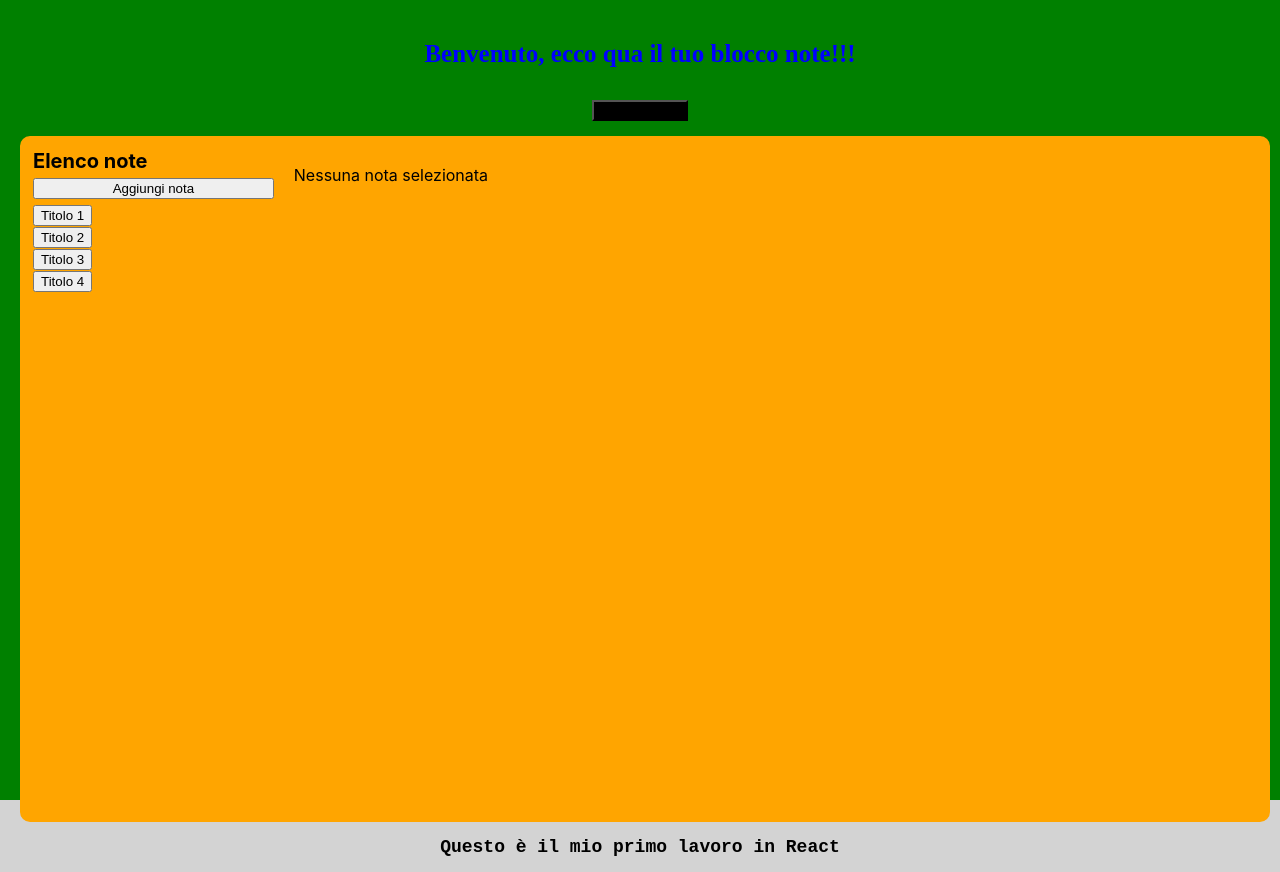
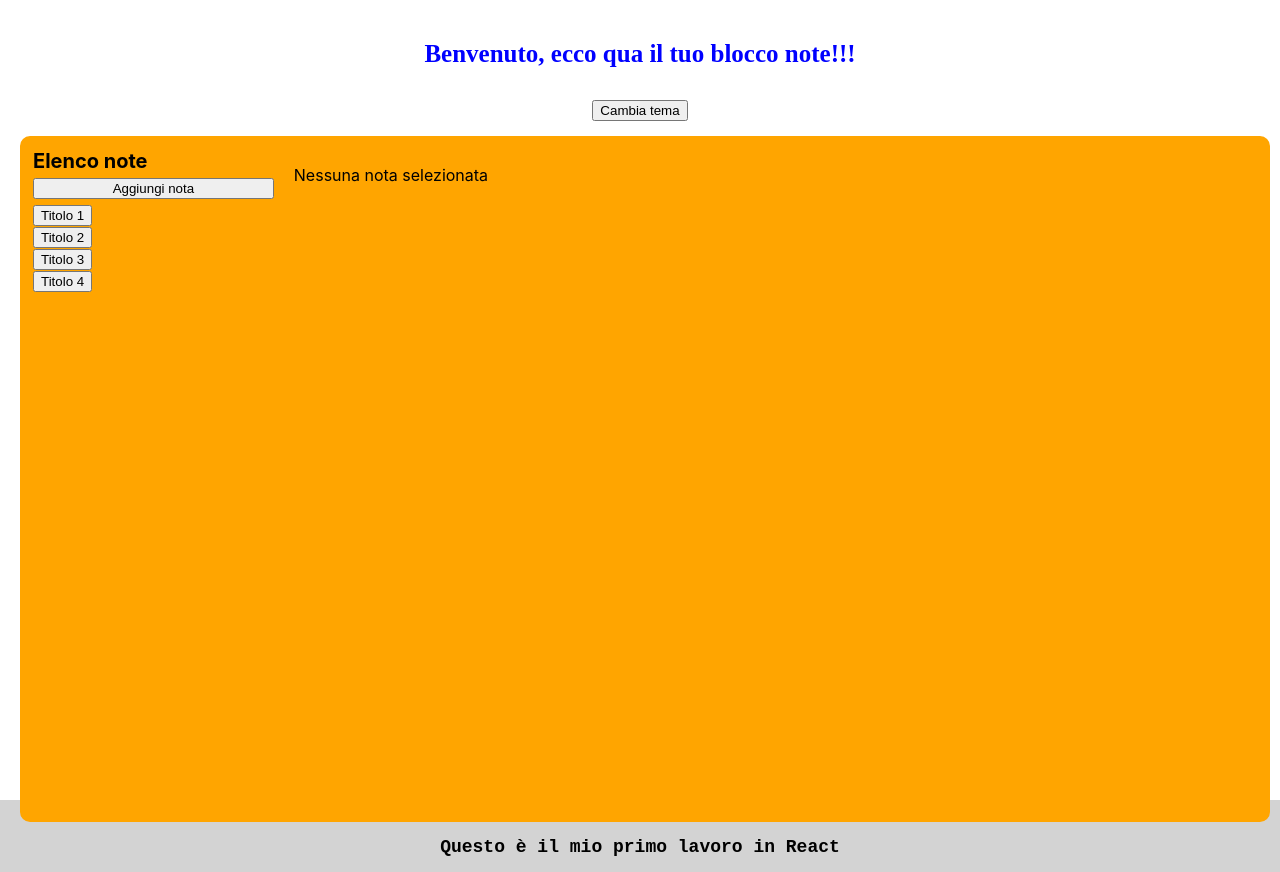
Before and after one commit to Cenzino21/blocco_note, a React (Create React App) app: page / in a window 1280 px wide. Built offline with nearby package versions, Linux system fonts and the light colour scheme.

Commit message:
Commit 15

```diff
--- a/src/App.css
+++ b/src/App.css
@@ -11,8 +11,9 @@
   color: #6c6cf6;
 }
 
-.dark {
-  background-color: black;
+.bottoneCambiaTemaDark {
+  background-color: red;
+  color: #ffffff;
 }
 
 .bottoneCambiaTema {
@@ -34,6 +35,10 @@
   border-radius: 10px;
 }
 
+.contenitoreDark{
+  border: 2px dotted #000000;
+}
+
 .parteNote {
   display: flex;
   flex-direction: column; /*Dall'alto verso il basso, come una colonna*/
@@ -42,6 +47,10 @@
   padding: 10px;
   gap: 5px;
   overflow: scroll; /*Per scorrere con la barra*/
+}
+
+.parteNoteDark{
+  background-color: #ffff00;
 }
 
 .parteTesto {
@@ -53,12 +62,17 @@
   padding: 10px;
 }
 
+.parteTestoDark{
+  font-weight: bold;
+}
+
 button:hover {
   background-color: #d3d3d3;
   color: #ff0000;
   cursor: pointer;
 }
 
+/*
 .inserimentoTitolo {
   background-color: #ffa500;
   border: none;
@@ -73,18 +87,17 @@ button:hover {
 .inserimentoTesto {
   display: flex;
   border: none;
-  outline: none; /*Senza riquadro di quando vai a schiacciare*/
+  outline: none; /*Senza riquadro di quando vai a schiacciare
   font-size: 15px;
   margin-top: 30px;
   background-color: #ffa500;
 }
 
 .dataOra {
-  color: #000000;
   display: flex;
   flex-direction: row;
   gap: 100px;
-}
+}*/
 
 footer {
   text-align: center;
--- a/src/App.jsx
+++ b/src/App.jsx
@@ -35,12 +35,13 @@ export default function App() {
 
   return (
     <div className={`App ${theme.value === DARK ? "AppDark" : ""}`}>
-      <header className="messaggioDiBenvenuto"><p>Benvenuto, ecco qua il tuo blocco note!!!</p>
-      <button type="button" className={`bottoneCambiaTema ${theme.value === "Dark" && "dark"}`} onClick={handleChangeTheme}>Cambia tema</button>
-      </header>
-      <div className="contenitore">
-        <ElencoNote elencoNote={nuoveNote} setNota={setNotaSelezionata}/>
-        <CompilaNota notaSelezionata={notaSelezionata}/>
+      <header className={`messaggioDiBenvenuto ${theme.value === DARK ? "messaggioDiBenvenutoDark" : ""}`}>
+        <p>Benvenuto, ecco qua il tuo blocco note!!!</p>
+      <button type="button" className={`bottoneCambiaTema ${theme.value === DARK ? "bottoneCambiaTemaDark" : ""}`} onClick={handleChangeTheme}>
+        Cambia tema</button></header>
+      <div className={`contenitore ${theme.value === DARK ? "contenitoreDark" : ""}`}>
+        <ElencoNote elencoNote={nuoveNote} setNota={setNotaSelezionata} theme={theme.value}/>
+        <CompilaNota notaSelezionata={notaSelezionata} theme={theme.value}/>
       </div>
       <footer>
         <div>Questo è il mio primo lavoro in React</div>
--- a/src/components/CompilaNote/CompilaNota.jsx
+++ b/src/components/CompilaNote/CompilaNota.jsx
@@ -1,17 +1,18 @@
 //import { nuoveNote } from "../../App"
 import React from "react"
+import { DARK } from "../../utils/themeConst";
 //import NotaSingola from "./NotaSingola"
 
 export default function CompilaNota(props) {
   if (!props.notaSelezionata) {
     return (
-      <div className="parteTesto">
+      <div className={`parteTesto ${props.theme === DARK ? "parteTestoDark" : ""}`}>
         <p>Nessuna nota selezionata</p>
       </div>
     );
   }
   return (
-    <div className="parteTesto">
+    <div className={`parteTesto ${props.theme === DARK ? "parteTestoDark" : ""}`}>
       <p>Titolo: {props.notaSelezionata.titoloNota}</p>
       <p>Data: {props.notaSelezionata.data}</p>
       <p>Ora: {props.notaSelezionata.ora}</p>
--- a/src/components/CompilaNote/NotaSingola.jsx
+++ b/src/components/CompilaNote/NotaSingola.jsx
@@ -1,9 +1,10 @@
 import React from "react"
+import { DARK } from "../../utils/themeConst"
 
-export default function NotaSingola({titolo, data, ora, testo}) {
+export default function NotaSingola(theme, {titolo, data, ora, testo}) {
 
     return (
-      <div className="parteTesto">
+      <div className={`parteTesto ${theme === DARK ? "parteTestoDark" : ""}`}>
         <input type="text" placeholder="Titolo" className="inserimentoTitolo" value={titolo}></input>
         <div className="dataOra">
         <div>{data}</div> <div>{ora}</div>
--- a/src/components/ElencoNote/ElencoNote.jsx
+++ b/src/components/ElencoNote/ElencoNote.jsx
@@ -1,3 +1,4 @@
+import { DARK } from "../../utils/themeConst";
 import Titolo from "../Titolo";
 import React from "react";
 
@@ -5,7 +6,7 @@ const titoloDelleNote = "Elenco note";
 
 export default function ElencoNote(props) {
   return(
-    <div className="parteNote">
+    <div className={`parteNote ${props.theme === DARK ? "parteNoteDark" : ""}`}>
       <Titolo titoloNote={titoloDelleNote} />
       <button type="button">Aggiungi nota</button>
       <div>
--- a/src/components/Redux/themeSlice.js
+++ b/src/components/Redux/themeSlice.js
@@ -1,8 +1,8 @@
 import { createSlice } from '@reduxjs/toolkit'
-import { DARK } from '../../utils/themeConst';
+import { LIGHT } from '../../utils/themeConst';
 
 const initialState={
-  value: DARK
+  value: LIGHT
 };
 const themeSlice = createSlice({
   name: 'theme',
--- a/src/index.css
+++ b/src/index.css
@@ -18,11 +18,11 @@ body, html {
 .App {
   width: 100%;
   height: 100%;
-  background-color: white;
+  background-color: #ffffff;
 }
 
 .AppDark{
-  background-color: green;
+  background-color: #ffff00;
 }
 
 code {
```
